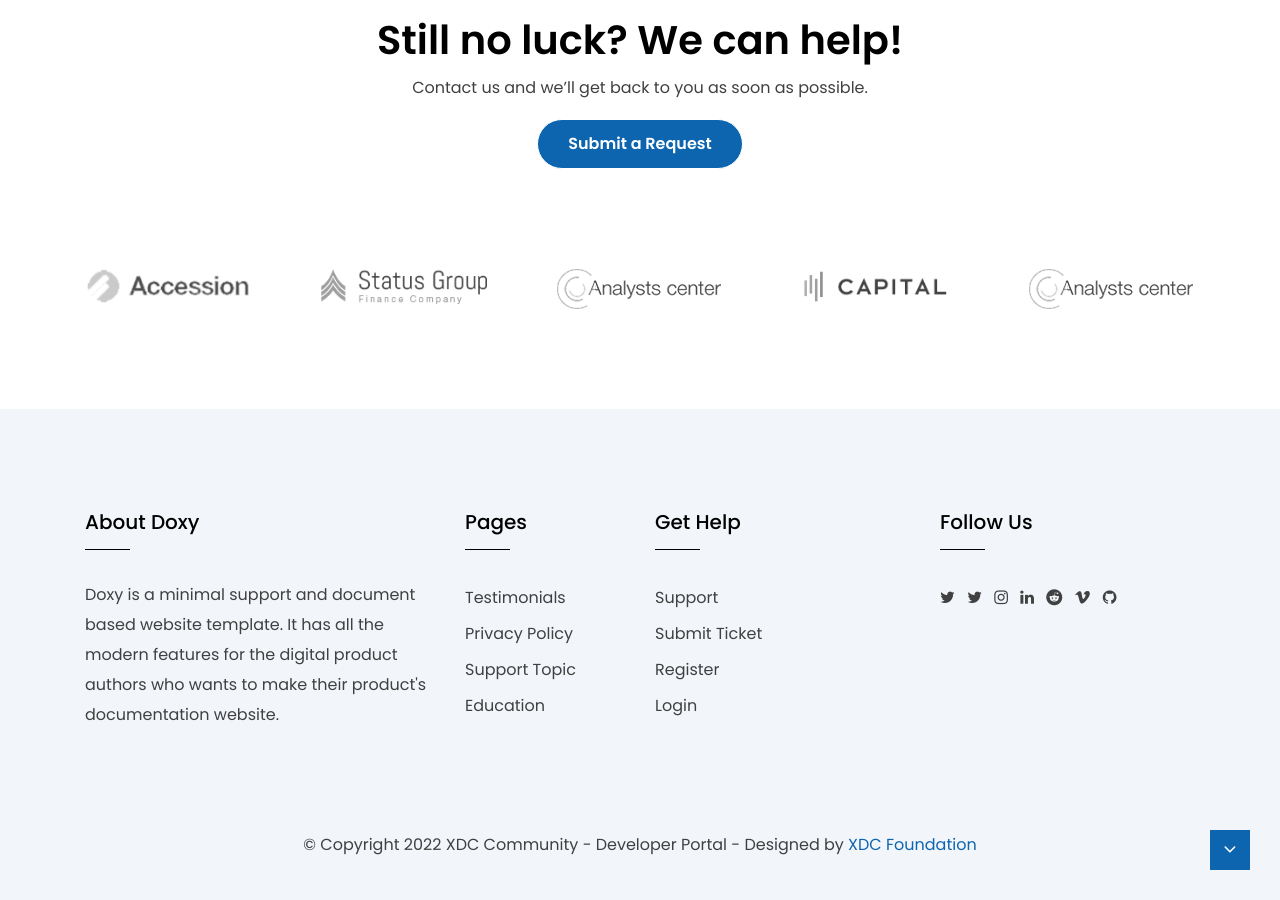
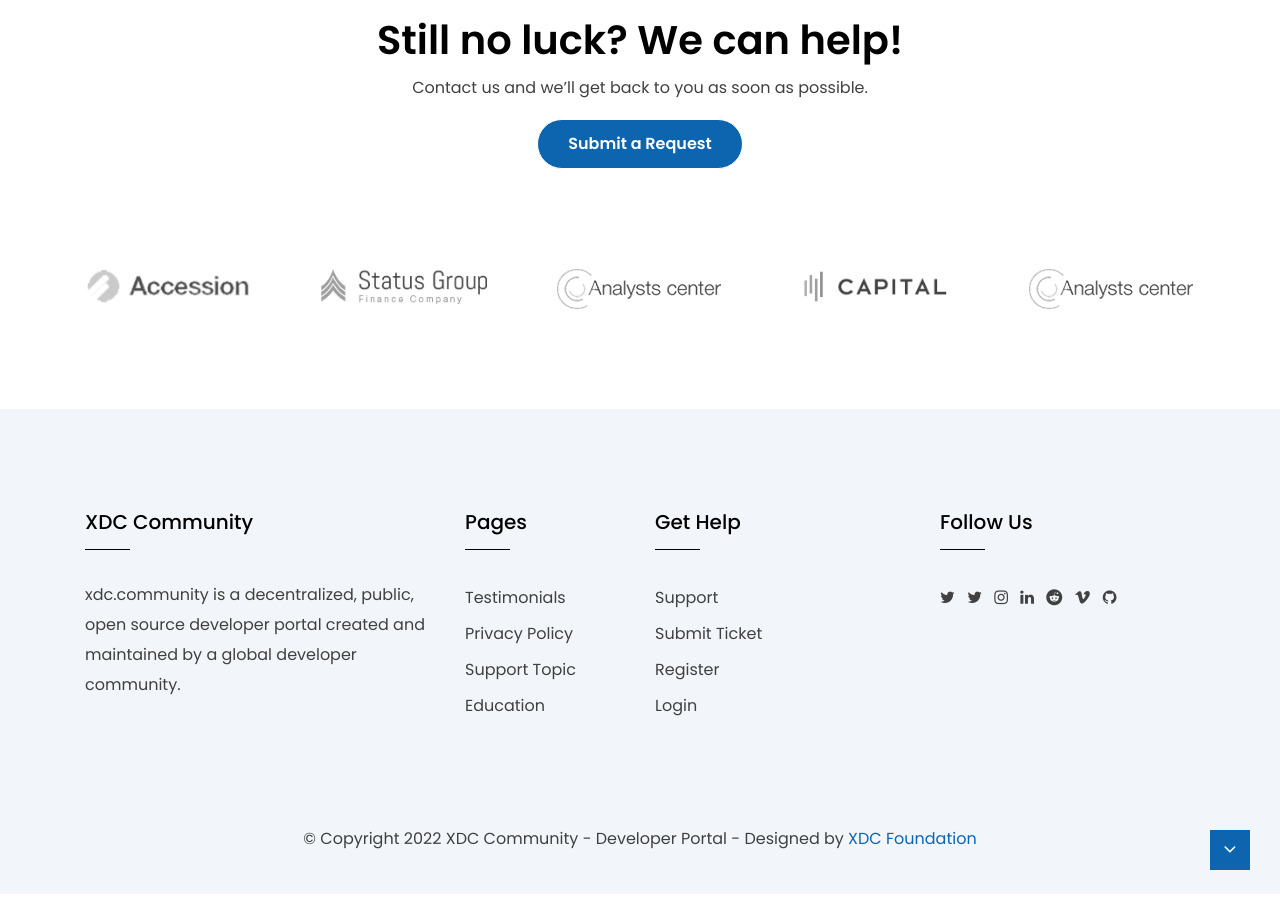
Before and after one commit to XDC-Community/XDC-Community.github.io, a Jekyll site: the page built from explore-topics.html, in a window 1280 px wide and 900 px high, scrolled down 2129 px. Built offline with Jekyll 4.4.1, drawn with Linux system fonts in a browser that asks for light colours.

Commit message:
Updating About section of footer

```diff
--- a/_includes/footer.html
+++ b/_includes/footer.html
@@ -5,8 +5,8 @@
             <div class="row">
                 <div class="col-md-6 col-lg-4">
                     <div class="footer-widget wow fadeIn" data-wow-duration="1s">
-                        <h5 class="footer-title heading-5">About Doxy</h5>
-                        <p>Doxy is a minimal support and document based website template. It has all the modern features for the digital product authors who wants to make their product's documentation website.</p>
+                        <h5 class="footer-title heading-5">XDC Community</h5>
+                        <p>xdc.community is a decentralized, public, open source developer portal created and maintained by a global developer community.</p>
                     </div>
                 </div>
                 <div class="col-md-6 col-lg-2">
```
